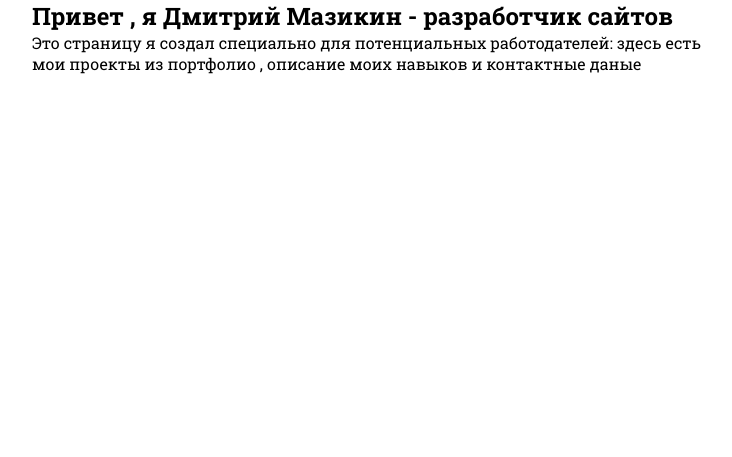
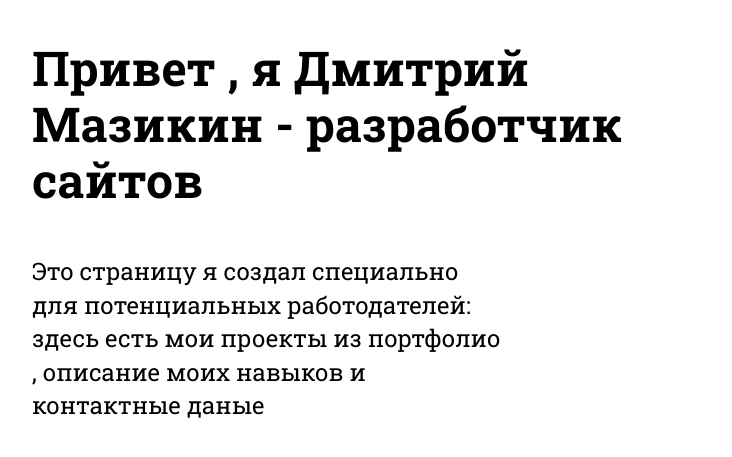
Before and after one commit to dmazikin/dmitry-mazikin, a PHP site: page / in a window 1280 px wide. Shown: the part 61-518 px from the top of the page, without its empty margins (8-740 px from the left). Run offline with PHP 8.4, Linux system fonts and the light colour scheme; some libraries are stand-ins or nearby versions.

Commit message:
добавил стили для about-left

```diff
--- a/css/style.css
+++ b/css/style.css
@@ -1 +1 @@
-*{box-sizing:border-box;padding:0;margin:0;font-family:'Roboto Slab', serif}.container{max-width:1200px;margin:0 auto}a{text-decoration:none;color:black}ul{list-style:none}.header{display:flex;justify-content:space-between;padding-top:40px}.social-media{display:flex;justify-content:space-between;width:95px}.nav-list{display:flex;width:500px;justify-content:space-between}.about-left{width:700px}
+*{box-sizing:border-box;padding:0;margin:0;font-family:'Roboto Slab', serif}.container{max-width:1200px;margin:0 auto}a{text-decoration:none;color:black}ul{list-style:none}.header{display:flex;justify-content:space-between;padding-top:40px}.social-media{display:flex;justify-content:space-between;width:95px}.nav-list{display:flex;width:500px;justify-content:space-between}.about{padding-top:40px}.about-left{width:700px}.about-left__title{font-weight:bold;font-size:48px;line-height:56px}.about-left__text{width:475px;font-size:24px;margin-top:47px;line-height:140%}
--- a/index.html
+++ b/index.html
@@ -40,7 +40,7 @@
       </header>
       <section class="about">
         <div class="about-left">
-          <h2 class=about-left__title">Привет , я Дмитрий Мазикин - разработчик сайтов</h2>
+          <h1 class="about-left__title">Привет , я Дмитрий Мазикин - разработчик сайтов</h2>
           <p class="about-left__text">Это страницу я создал специально для потенциальных работодателей: здесь есть мои проекты из портфолио , описание моих навыков и контактные даные</p>
         </div>
       </section>
--- a/sass/blocks/_about.sass
+++ b/sass/blocks/_about.sass
@@ -1,3 +1,13 @@
 .about
+  padding-top: 40px
   &-left
     width: 700px
+    &__title
+      font-weight: bold
+      font-size: 48px
+      line-height: 56px
+    &__text
+      width: 475px
+      font-size: 24px
+      margin-top: 47px
+      line-height: 140%
```
